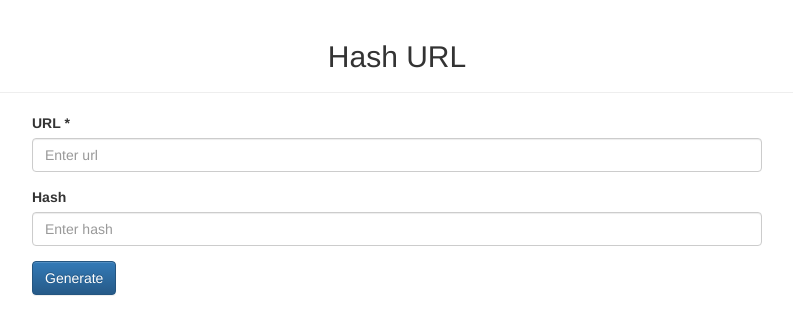
After one commit to pietrakkk/hashing_app, a Django app: template urls_hash/templates/hash-form.html in a window 1280 px wide. The commit adds this page. Shown: the top 335 px of the page, without its empty margins (243-1036 px from the left). Run offline with Django 3.2, Linux system fonts and the light colour scheme; the template is opened without the code that fills it: values that come from a table or form of the project are taken from there, others are empty; parts of the project's set-up code (start-up, migrations or seed data) failed here and were passed over; some libraries are stand-ins or nearby versions.

Commit message:
Add missing files

```diff
--- a/hashing_app/settings.py
+++ b/hashing_app/settings.py
@@ -6,9 +6,10 @@
 
 SECRET_KEY = os.getenv('SECRET_KEY')
 
-DEBUG = os.getenv('DEBUG')
+ALLOWED_HOSTS = os.getenv('ALLOWED_HOSTS', default='localhost').split(',')
 
-ALLOWED_HOSTS = ['localhost']
+
+DEBUG = False
 
 INSTALLED_APPS = [
     'django.contrib.admin',
--- a/hashing_app/templates/404.html
+++ b/hashing_app/templates/404.html
@@ -2,5 +2,5 @@
 
 
 {% block content %}
-    <h2 class="text-center">Requested URL not found. <a href="/new-hash/">Click</a> to generate new one.</h2>
+    <h2 class="text-center">Requested URL not found. <a href="/">Click</a> to generate new one.</h2>
 {% endblock %}
--- /dev/null
+++ b/requirements.txt
@@ -0,0 +1,4 @@
+Django==1.11
+django-dotenv==1.4.2
+pylint==1.9.3
+pylint-django==0.11.1
--- /dev/null
+++ b/urls_hash/admin.py
@@ -0,0 +1,4 @@
+# -*- coding: utf-8 -*-
+from __future__ import unicode_literals
+
+# Register your models here.
--- /dev/null
+++ b/urls_hash/forms.py
@@ -0,0 +1,25 @@
+from django.forms import ModelForm
+from django.utils.crypto import get_random_string
+
+from hashing_app import settings
+from urls_hash.models import HashedUrl
+
+
+class HashUrlForm(ModelForm):
+
+    def __init__(self, *args, **kwargs):
+        super(HashUrlForm, self).__init__(*args, **kwargs)
+        self.fields['hash_value'].required = False
+
+    class Meta:
+        model = HashedUrl
+        fields = ['hash_value', 'url']
+        required = ['url']
+
+    def clean_hash_value(self):
+        if not self.cleaned_data['hash_value']:
+            self.cleaned_data['hash_value'] = get_random_string(
+                length=settings.DEFAULT_HASH_LENGTH
+            )
+
+        return self.cleaned_data['hash_value']
--- /dev/null
+++ b/urls_hash/models.py
@@ -0,0 +1,10 @@
+
+from django.db import models
+
+
+class HashedUrl(models.Model):
+    hash_value = models.CharField(max_length=15, unique=True)
+    url = models.URLField()
+
+    def __unicode__(self):
+        return '{}, {}'.format(self.hash_value, self.url)
--- /dev/null
+++ b/urls_hash/templates/hash-form.html
@@ -0,0 +1,33 @@
+{% extends 'base.html' %}
+
+{% block content %}
+    <div class="col-md-2"></div>
+    <div class="col-md-8">
+        <form action="/" method="post">
+            {% csrf_token %}
+            <div class="form-group">
+                <label for="url">URL *</label>
+                <input type="text" class="form-control" name="url" placeholder="Enter url">
+                {% if form.errors.url %}
+                    <small style="padding-left: 8px; color: red;"
+                           class="form-text text-muted">{{ form.errors.url|striptags|safe }}</small>
+                {% endif %}
+            </div>
+            <div class="form-group">
+                <label for="hash_value">Hash</label>
+                <input type="text" class="form-control" name="hash_value" placeholder="Enter hash">
+                {% if form.errors.hash_value %}
+                    <small class="form-text text-muted"
+                           style="padding-left: 8px; color: red;">{{ form.errors.hash_value|striptags|safe }}</small>
+                {% endif %}
+            </div>
+            <div class="form-group row">
+                <div class="offset-sm-2 col-sm-10">
+                    <input type="submit" class="btn btn-primary" value="Generate">
+                </div>
+            </div>
+        </form>
+    </div>
+    <div class="col-md2"></div>
+
+{% endblock %}
--- /dev/null
+++ b/urls_hash/templates/result.html
@@ -0,0 +1,6 @@
+{% extends 'base.html' %}
+
+{% block content %}
+    <h2 class="text-center">Your URL: <a href="{{ hashed_url }}">{{ hashed_url }} </a></h2>
+
+{% endblock %}
--- /dev/null
+++ b/urls_hash/tests.py
@@ -0,0 +1,4 @@
+# -*- coding: utf-8 -*-
+from __future__ import unicode_literals
+
+# Create your tests here.
```
Also changed, not shown: manage.py (added, +22 -0 lines), urls_hash/apps.py (added, +8 -0 lines), urls_hash/views.py (added, +37 -0 lines), README.md (added), urls_hash/__init__.py (added), urls_hash/migrations/0001_initial.py (added), urls_hash/migrations/__init__.py (added), 2 other files.
